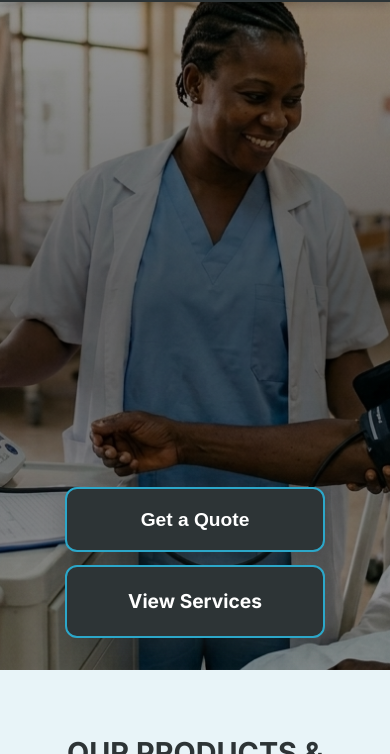
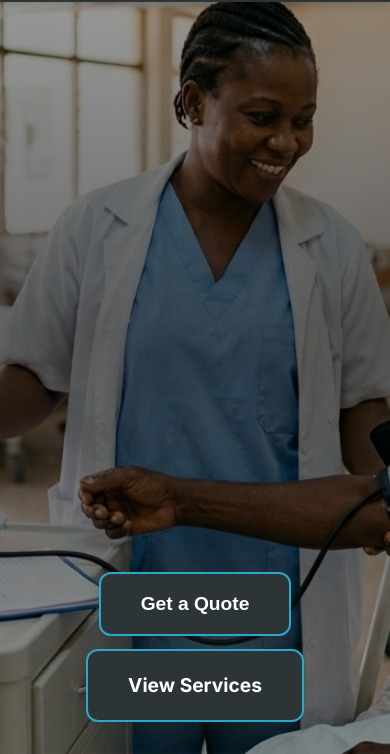
Before and after one commit to mukoe2020/ubuntu-supply-solutions, a website: page public/index.html in a window 390 px wide. Shown: the part 90-844 px from the top of the page. Drawn offline with Linux system fonts and the light colour scheme.

Commit message:
Standardize hero slides across all breakpoints: desktop/tablet/mobile now use identical styling (2.2rem text, 100vh height, 88% width, row buttons) for consistent display experience

```diff
--- a/public/css/index-styles.css
+++ b/public/css/index-styles.css
@@ -227,26 +227,40 @@
     }
 
     .hero-text-overlay {
-        padding: 2.5rem 2rem;
-        gap: 1.5rem;
-        width: 92%;
+        padding: 3rem 2rem;
+        gap: 2rem;
+        width: 88%;
+        max-width: 850px;
     }
 
     .alternating-text {
-        min-height: 170px;
+        min-height: 200px;
     }
 
     .text-line {
-        font-size: 1.85rem;
-        line-height: 1.35;
+        font-size: 2.2rem;
+        line-height: 1.3;
+        word-break: normal;
+        overflow-wrap: normal;
     }
 
     .hero-headline h1 {
-        font-size: 1.85rem;
+        font-size: 2.2rem;
+        line-height: 1.3;
     }
 
     .hero-buttons {
-        gap: 1.2rem;
+        gap: 1.5rem;
+        flex-direction: row;
+    }
+
+    .hero-btn,
+    .hero-cta-button {
+        padding: 1rem 2rem;
+        font-size: 1.1rem;
+        min-width: 150px;
+        width: auto;
+        max-width: none;
     }
 
     .hero-btn {
@@ -258,24 +272,24 @@
 /* Mobile: max-width 768px */
 @media (max-width: 768px) {
     .hero {
-        height: 75vh;
-        min-height: 75vh;
-        padding: 80px 20px 60px;
+        height: 100vh;
+        min-height: 100vh;
+        padding: 0;
     }
 
     .hero-container {
-        height: 75vh;
-        min-height: 75vh;
+        height: 100vh;
+        min-height: 100vh;
     }
 
     .hero-content {
-        height: 75vh;
-        min-height: 75vh;
+        height: 100vh;
+        min-height: 100vh;
     }
 
     .hero-image {
-        height: 75vh;
-        min-height: 75vh;
+        height: 100vh;
+        min-height: 100vh;
         background-position: center;
         background-attachment: scroll;
     }
@@ -285,70 +299,72 @@
         top: 50%;
         left: 50%;
         transform: translate(-50%, -50%);
-        width: 92%;
-        max-width: 520px;
-        padding: 2rem 1.5rem;
-        gap: 1.5rem;
+        width: 88%;
+        max-width: 850px;
+        padding: 3rem 2rem;
+        gap: 2rem;
         justify-content: center;
     }
 
     .alternating-text {
-        min-height: 140px;
+        min-height: 200px;
     }
 
     .text-line {
-        font-size: 1.6rem;
-        line-height: 1.35;
+        font-size: 2.2rem;
+        line-height: 1.3;
         word-break: normal;
         overflow-wrap: normal;
     }
 
     .hero-headline h1 {
-        font-size: 1.6rem;
-        line-height: 1.35;
+        font-size: 2.2rem;
+        line-height: 1.3;
         word-break: normal;
         overflow-wrap: normal;
     }
 
     .hero-buttons {
-        flex-direction: column;
-        gap: 1rem;
-        width: 100%;
+        flex-direction: row;
+        gap: 1.5rem;
+        width: auto;
         align-items: center;
-        margin-top: 1rem;
+        justify-content: center;
+        margin-top: 2.5rem;
+        flex-wrap: wrap;
     }
 
     .hero-btn,
     .hero-cta-button {
-        width: 100%;
-        max-width: 280px;
-        padding: 0.85rem 1.5rem;
-        font-size: 0.95rem;
-        min-width: auto;
+        width: auto;
+        max-width: none;
+        padding: 1rem 2rem;
+        font-size: 1.1rem;
+        min-width: 150px;
     }
 }
 
 /* Small Mobile: max-width 480px */
 @media (max-width: 480px) {
     .hero {
-        height: 70vh;
-        min-height: 70vh;
-        padding: 80px 16px 50px;
+        height: 100vh;
+        min-height: 100vh;
+        padding: 0;
     }
 
     .hero-container {
-        height: 70vh;
-        min-height: 70vh;
+        height: 100vh;
+        min-height: 100vh;
     }
 
     .hero-content {
-        height: 70vh;
-        min-height: 70vh;
+        height: 100vh;
+        min-height: 100vh;
     }
 
     .hero-image {
-        height: 70vh;
-        min-height: 70vh;
+        height: 100vh;
+        min-height: 100vh;
         background-position: center;
         background-attachment: scroll;
     }
@@ -358,47 +374,48 @@
         top: 50%;
         left: 50%;
         transform: translate(-50%, -50%);
-        width: 90%;
-        max-width: 100%;
-        padding: 1.5rem 1rem;
-        gap: 1rem;
+        width: 88%;
+        max-width: 850px;
+        padding: 3rem 2rem;
+        gap: 2rem;
         justify-content: center;
     }
 
     .alternating-text {
-        min-height: 100px;
+        min-height: 200px;
     }
 
     .text-line {
-        font-size: 1.3rem;
+        font-size: 2.2rem;
         line-height: 1.3;
         word-break: normal;
         overflow-wrap: normal;
     }
 
     .hero-headline h1 {
-        font-size: 1.3rem;
+        font-size: 2.2rem;
         line-height: 1.3;
         word-break: normal;
         overflow-wrap: normal;
     }
 
     .hero-buttons {
-        flex-direction: column;
-        gap: 0.8rem;
-        width: 100%;
+        flex-direction: row;
+        gap: 1.5rem;
+        width: auto;
         align-items: center;
-        margin-top: 1rem;
+        justify-content: center;
+        margin-top: 2.5rem;
+        flex-wrap: wrap;
     }
 
     .hero-btn,
     .hero-cta-button {
-        width: 100%;
-        max-width: 260px;
-        padding: 0.75rem 1rem;
-        font-size: 0.85rem;
-        min-height: 44px;
-        min-width: auto;
+        width: auto;
+        max-width: none;
+        padding: 1rem 2rem;
+        font-size: 1.1rem;
+        min-width: 150px;
     }
 }
 
```
